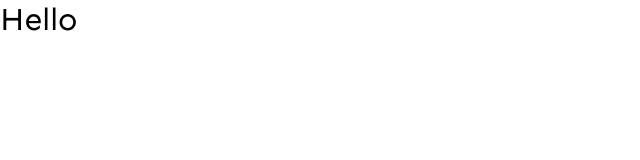
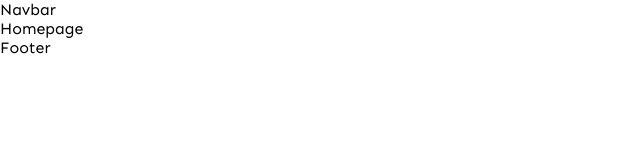
Before and after one commit to bpinazmul18/hype-scout, a React (Create React App) app: page / in a window 1280 px wide. Shown: the top 160 px of the page, without its empty margins (0-640 px from the left). Built offline with nearby package versions, Linux system fonts and the light colour scheme.

Commit message:
Add react-router-dom, pages and not-found page.

```diff
--- a/package.json
+++ b/package.json
@@ -12,6 +12,7 @@
     "@types/react-dom": "^18.0.0",
     "react": "^18.2.0",
     "react-dom": "^18.2.0",
+    "react-router-dom": "^6.3.0",
     "react-scripts": "5.0.1",
     "sass": "^1.54.4",
     "typescript": "^4.4.2",
--- a/src/App.tsx
+++ b/src/App.tsx
@@ -1,11 +1,24 @@
 import React from 'react';
+import { Route, Routes, Navigate } from 'react-router-dom'
+
+import Home from './pages/Home';
+import NavBar from './components/NavBar';
+import Footer from './components/Footer';
+
 import './App.scss';
 
 const App: React.FC = () => {
   return (
-    <div className="App">
-      <h1>Hello</h1>
-    </div>
+    <>
+      <NavBar/>
+      <Routes>
+        <Route path='/' element={<Home/>}/>
+
+        <Route path='not-found' element={<p>NOT FOUND</p>}/>
+        <Route path='*' element={<Navigate to="/not-found" replace/>}/>
+      </Routes>
+      <Footer/>
+    </>
   );
 }
 
--- /dev/null
+++ b/src/components/Footer.tsx
@@ -0,0 +1,9 @@
+import React from 'react'
+
+const Footer: React.FC = () => {
+    return (
+        <footer>Footer</footer>
+    )
+}
+
+export default Footer
--- /dev/null
+++ b/src/components/NavBar.tsx
@@ -0,0 +1,9 @@
+import React from 'react'
+
+const NavBar: React.FC = () => {
+    return (
+        <div>Navbar</div>
+    )
+}
+
+export default NavBar
--- a/src/index.tsx
+++ b/src/index.tsx
@@ -1,5 +1,7 @@
 import React from 'react';
 import ReactDOM from 'react-dom/client';
+import { BrowserRouter } from 'react-router-dom';
+
 import App from './App';
 import reportWebVitals from './reportWebVitals';
 
@@ -7,9 +9,9 @@ const root = ReactDOM.createRoot(
   document.getElementById('root') as HTMLElement
 );
 root.render(
-  <React.StrictMode>
+  <BrowserRouter>
     <App />
-  </React.StrictMode>
+  </BrowserRouter>
 );
 
 // If you want to start measuring performance in your app, pass a function
--- /dev/null
+++ b/src/pages/Home.tsx
@@ -0,0 +1,12 @@
+import React, { Component } from 'react'
+
+class Home extends Component {
+
+    render () {
+        return (
+            <div>Homepage</div>
+        )
+    }
+}
+
+export default Home
```
Also changed, not shown: 1 other file (tests, documents, lock files or other folders).
